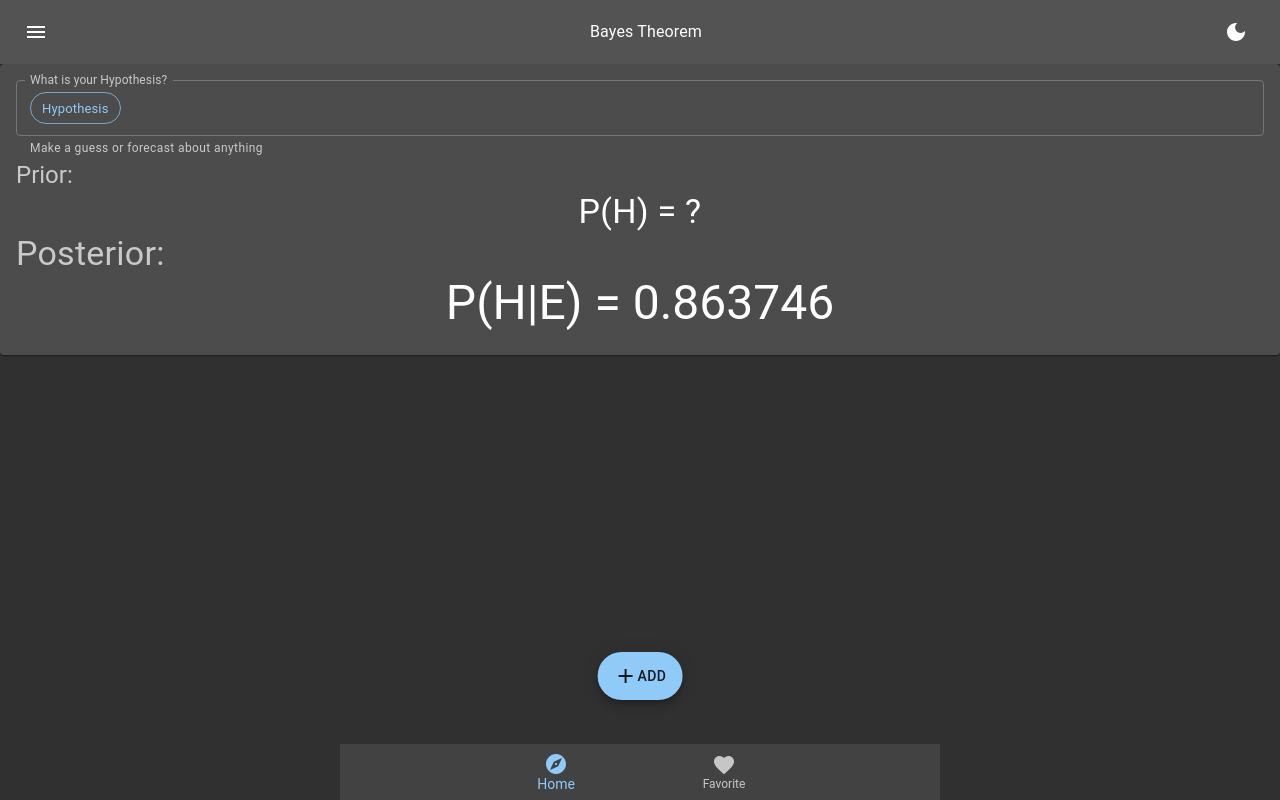
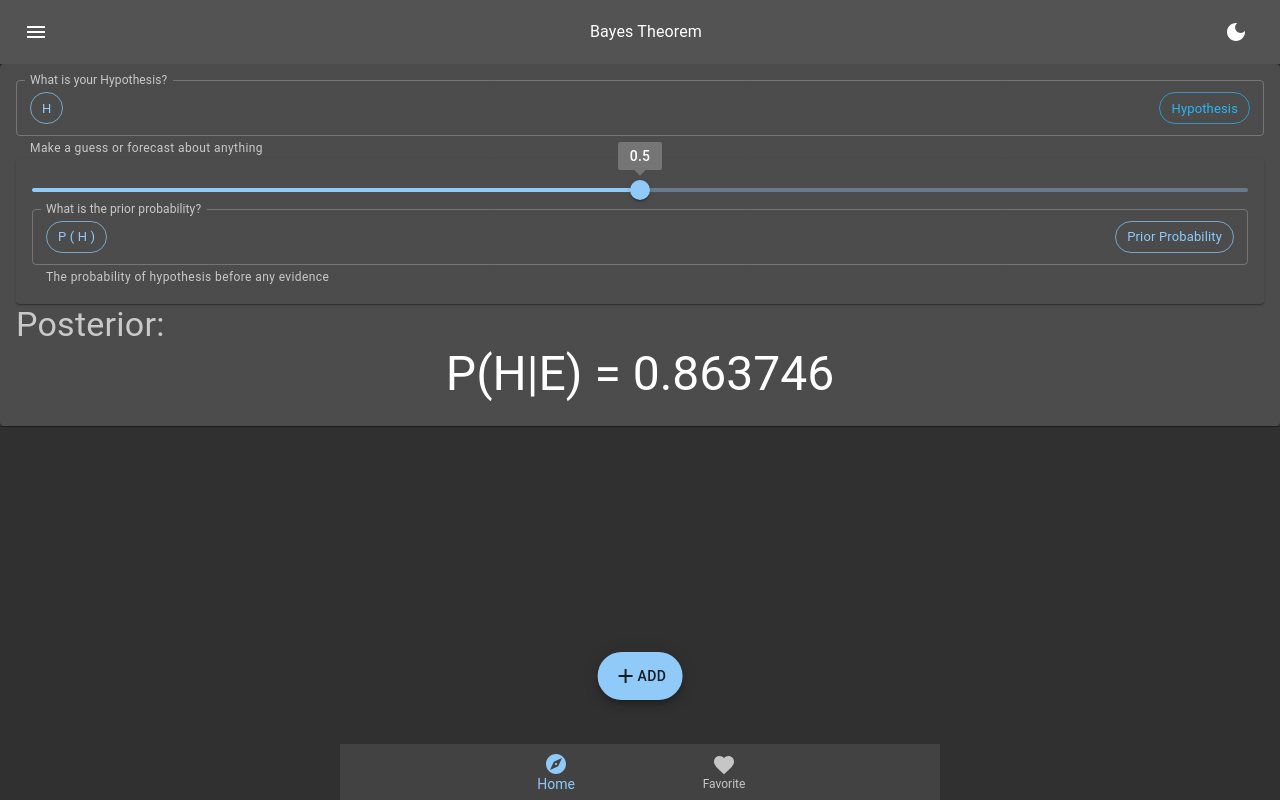
Before and after one commit to quantumsnowball/bayes-domain, a Next.js app: page / in a window 1280 px wide. Built offline with nearby package versions, Linux system fonts and the light colour scheme.

Commit message:
layout: prior probability textfield and slider

```diff
--- a/components/Pages/Home/HypothesisCard.tsx
+++ b/components/Pages/Home/HypothesisCard.tsx
@@ -1,7 +1,11 @@
 import {
+  Avatar,
+  Box,
   Card, CardContent,
   Chip,
   InputAdornment,
+  Paper,
+  Slider,
   TextField,
   Typography
 } from "@mui/material"
@@ -25,11 +29,12 @@ function HypothesisCard() {
           helperText="Make a guess or forecast about anything"
           InputProps={{
             startAdornment:
-              <InputAdornment
-                position="start"
-                sx={{ fontsize: 30 }}
-              >
-                <Chip label='Hypothesis' variant='outlined' color='primary' />
+              <InputAdornment position="start" >
+                <Chip label=' H ' variant='outlined' color='primary' />
+              </InputAdornment>,
+            endAdornment:
+              <InputAdornment position="end" >
+                <Chip label='Hypothesis' variant='outlined' color='info' />
               </InputAdornment>,
           }}
           value={title}
@@ -37,8 +42,36 @@ function HypothesisCard() {
           onFocus={e => e.target.select()}
         >
         </TextField>
-        <Typography variant="h5" sx={{ textAlign: 'left' }} color="text.secondary">Prior:</Typography>
-        <Typography variant="h4">P(H) = ?</Typography>
+        <Paper
+          elevation={1}
+          sx={{ p: 2 }}>
+          <Slider
+            defaultValue={0.5}
+            min={0.0}
+            max={1.0}
+            step={0.0001}
+            valueLabelDisplay='on'
+          />
+          <TextField
+            fullWidth
+            variant="outlined"
+            color='primary'
+            label='What is the prior probability?'
+            helperText='The probability of hypothesis before any evidence'
+            InputProps={{
+              startAdornment:
+                <InputAdornment position="start" >
+                  <Chip label=' P ( H ) ' variant='outlined' color='primary' />
+                </InputAdornment>,
+              endAdornment:
+                <InputAdornment position="end" >
+                  <Chip label='Prior Probability' variant='outlined' color='primary' />
+                </InputAdornment>,
+            }}
+            onFocus={e => e.target.select()}
+          >
+          </TextField>
+        </Paper>
         <Typography variant="h4" sx={{ textAlign: 'left' }} color="text.secondary">Posterior:</Typography>
         <Typography variant="h3">P(H|E) = 0.863746</Typography>
       </CardContent>
```
